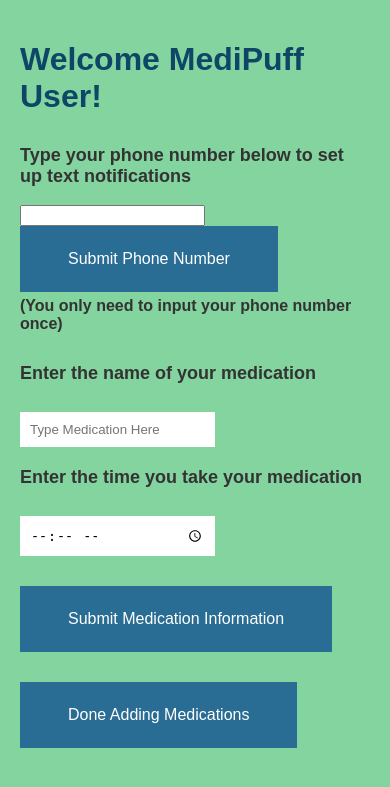
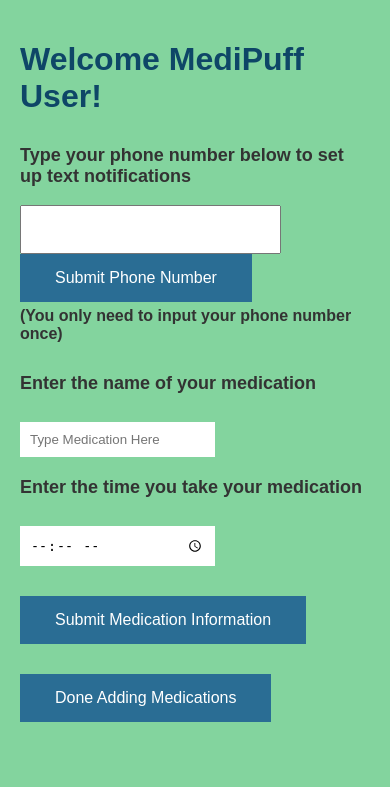
Before and after one commit to ronaldngounou/MediPuff, a Flask app: page /EnterMedication in a window 390 px wide. Shown: the top 787 px of the page. Run offline with Flask 3, Linux system fonts and the light colour scheme.

Commit message:
fixed spacing for phone number button

```diff
--- a/templates/Component3.html
+++ b/templates/Component3.html
@@ -39,7 +39,7 @@
             background-color: #2A6D94;
             color: #fff;
             cursor: pointer;
-            padding: 24px 48px;
+            padding: 15px 35px;
             border: none;
             font-size: 16px;
             transition: background-color 0.3s;
@@ -47,6 +47,10 @@
 
         input[type="submit"]:hover {
             background-color: #007bff;
+        }
+
+        input[type="tel" i] {
+            padding: 15px 40px
         }
 
         form {
@@ -63,6 +67,7 @@
 
 
         <form>
+
             <h3>Type your phone number below to set up text notifications</h3>
             <input type="tel" name="phone_number" id="phone_number">
             <input type="submit" value="Submit Phone Number">
```
